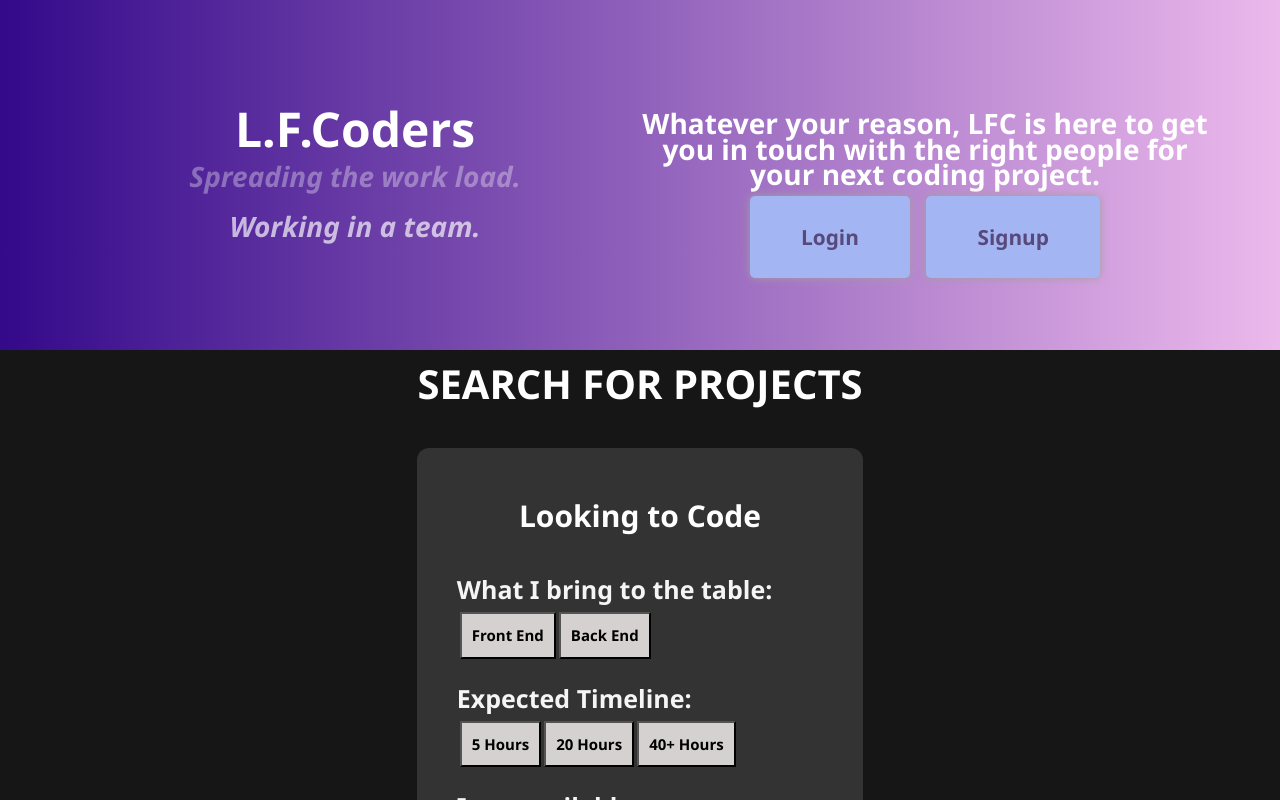
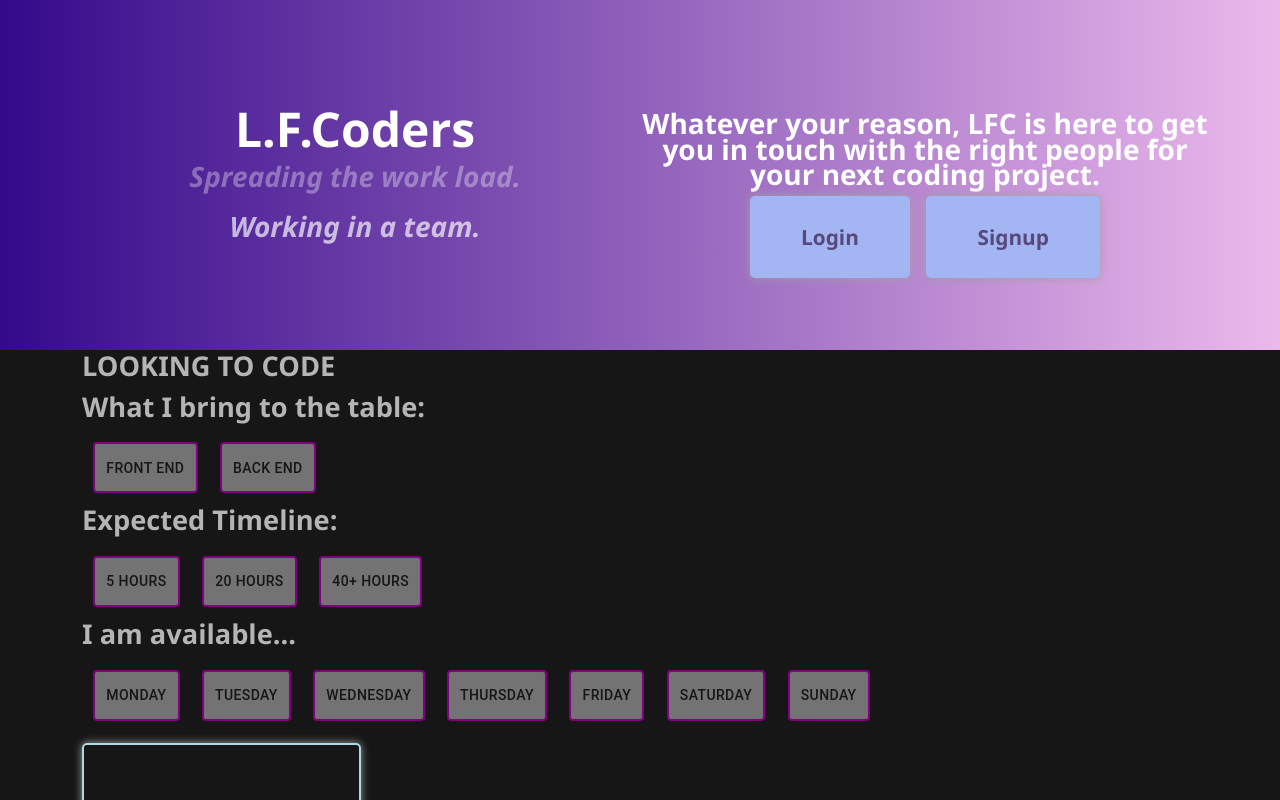
Before and after one commit to LorenzoFTSIC/LFCoders, a React (Create React App) app in the folder client/: page /search in a window 1280 px wide. Shown: the top 800 px of the page. Built offline with nearby package versions, Linux system fonts and the light colour scheme.

Commit message:
SEARCH - confirmed the main branch

```diff
--- a/client/src/pages/Search.js
+++ b/client/src/pages/Search.js
@@ -1,146 +1,243 @@
 import React from 'react';
+import Button from '@mui/material/Button';
 
 // import LFCForm from '../components/LFCForm';
 // import LTCForm from '../components/LTCForm/LTCForm';
 
 const style = {
-  container: {
-    maxWidth: '40%',
-    margin: '0 auto',
-    padding: 40,
-    background: '#333',
+  // container: {
+  //   maxWidth: '40%',
+  //   margin: '0 auto',
+  //   padding: 40,
+  //   background: '#333',
+  //   color: 'whitesmoke',
+  //   fontSize: 18,
+  //   borderRadius: '12px'
+  // },
+  // maintitle: {
+  //   fontSize: 40,
+  //   textAlign: 'center',
+  //   color: 'white',
+  //   marginTop: '10px',
+  //   marginBottom: '40px'
+  // },
+  // title: {
+  //   fontSize: 30,
+  //   textAlign: 'center',
+  //   fontWeight: 'bold',
+  //   color: 'white',
+  //   marginTop: '10px',
+  //   marginBottom: '40px'
+  // },
+  // heading3: {
+  //   fontSize: 25,
+  //   marginTop: '20px'
+  // },
+  // button: {
+  //   fontSize: 15,
+  //   padding: '10px',
+  //   color: 'black',
+  //   fontWeight: 'bold',
+  //   backgroundColor: '#d6d1d1',
+  //   marginLeft: '3px',
+  //   marginBottom: '4px'
+  // }
+  Button: {
+    margin: '1%',
+    padding: '1%',
+    background: 'rgba(255, 255, 255, 0.4)',
+    color: '#161616',
+    border: '2px solid purple'
+  },
+  // 'Button:hover': {
+  //   background: 'rgba(255, 255, 255, 0.08)',
+  //   color: 'whitesmoke',
+  //   border: '2px solid purple'
+  // },
+  submit: {
     color: 'whitesmoke',
-    fontSize: 18,
-    borderRadius: "12px"
-
-  },
-
-  maintitle: {
-    fontSize: 40,
-    textAlign: "center",
-    color: "white",
-    marginTop:"10px",
-    marginBottom:"40px"
-  },
-
-  title: {
-    fontSize: 30,
-    textAlign: "center",
-    fontWeight:"bold",
-    color: "white",
-    marginTop:"10px",
-    marginBottom:"40px",
-  },
-
-  heading3: {
-    fontSize: 25,
-    marginTop:"20px"
-
-  },
-
-  button: {
-    fontSize: 15,
-    padding:"10px",
-    color: "black",
-    fontWeight: 'bold',
-    backgroundColor: '#d6d1d1',
-    marginLeft:"3px",
-    marginBottom:"4px"
-  },
-
+    border: '2px solid lightblue',
+    margin: '1% 0'
+  }
+  // 'Button:hover': {
+  //   background: 'rgba(255, 161, 253, 0.3)',
+  //   boxShadow: '0px 0px 8px rgb(161, 161, 161)'
+  // }
+  // '&:active': {
+  //   boxShadow: 'none',
+  //   backgroundColor: '#0062cc',
+  //   borderColor: '#005cbf'
+  // },
+  // '&:focus': {
+  //   boxShadow: '0 0 0 0.2rem rgba(0,123,255,.5)'
+  // }
 };
 
 const Search = () => {
   return (
-    <div>
-    <h1 className= "maintitle" style={style.maintitle}>SEARCH FOR PROJECTS</h1>
-    <div className="searchPage">
-      <div style={style.container}>
-        <h1 className= "title" style={style.title}>Looking to Code</h1>
-      <div>
+    <div className="modalPage">
 
+      <div className="modalContainer">
+        {/* <div style={style.container}>
+        <h1 className= "title" style={style.title}></h1>
+      <div> */}
+      <h3 className="mainTitle">LOOKING TO CODE</h3>
         <form>
-        <h3 className="heading3" style={style.heading3}>What I bring to the table:</h3>
-         <div className= "">
-         <button className="button favorite styled" style={style.button}
-          type="radio">
+          <h3 className="sectionHeading">What I bring to the table:</h3>
+          <div className="buttonContainer">
+            <Button
+              // className="formOptionButton"
+              // ^ button favorite styled
+              style={style.Button}
+              variant="outlined"
+              size="medium"
+              // type="radio"
+            >
               Front End
-        </button>
+            </Button>
 
-        <button className="button favorite styled" style={style.button}
-          type="radio">
+            <Button
+              // className="formOptionButton"
+              // ^ button favorite styled
+              style={style.Button}
+              variant="outlined"
+              size="medium"
+              // type="radio"
+            >
               Back End
-        </button>
+            </Button>
           </div>
 
-        <h3 className="heading3" style={style.heading3}>Expected Timeline:</h3>
-         <div className= "">
-         <button className="button favorite styled" style={style.button}
-          type="radio">
+          <h3 className="sectionHeading">Expected Timeline:</h3>
+          <div className="buttonContainer">
+            <Button
+              // className="formOptionButton"
+              // ^ button favorite styled
+              style={style.Button}
+              variant="outlined"
+              size="medium"
+              // type="radio"
+            >
               5 Hours
-        </button>
+            </Button>
 
-        <button className="button favorite styled" style={style.button}
-          type="radio">
+            <Button
+              // className="formOptionButton"
+              // ^ button favorite styled
+              style={style.Button}
+              variant="outlined"
+              size="medium"
+              // type="radio"
+            >
               20 Hours
-        </button>
+            </Button>
 
-        <button className="button favorite styled" style={style.button}
-          type="radio">
+            <Button
+              // className="formOptionButton"
+              // ^ button favorite styled
+              style={style.Button}
+              variant="outlined"
+              size="medium"
+              // type="radio"
+            >
               40+ Hours
-        </button>
+            </Button>
           </div>
 
-        <h3 className="heading3" style={style.heading3}>I am available...</h3>
-         <div className= "">
-         <button className="button favorite styled" style={style.button}
-          type="button">
+          <h3 className="sectionHeading">I am available...</h3>
+          <div className="buttonContainer">
+            <Button
+              // className="formOptionButton"
+              // ^ button favorite styled
+              style={style.Button}
+              variant="outlined"
+              size="medium"
+              type="button"
+            >
               Monday
-        </button>
+            </Button>
 
-        <button className="button favorite styled" style={style.button}
-          type="button">
+            <Button
+              // className="formOptionButton"
+              // ^ button favorite styled
+              style={style.Button}
+              variant="outlined"
+              size="medium"
+              type="button"
+            >
               Tuesday
-        </button>
+            </Button>
 
-        <button className="button favorite styled" style={style.button}
-          type="radio">
+            <Button
+              // className="formOptionButton"
+              // ^ button favorite styled
+              style={style.Button}
+              variant="outlined"
+              size="medium"
+              // type="radio"
+            >
               Wednesday
-        </button>
+            </Button>
 
-        <button className="button favorite styled" style={style.button}
-          type="radio">
+            <Button
+              // className="formOptionButton"
+              // ^ button favorite styled
+              style={style.Button}
+              variant="outlined"
+              size="medium"
+              // type="radio"
+            >
               Thursday
-        </button>
+            </Button>
 
-        <button className="button favorite styled" style={style.button}
-          type="radio">
+            <Button
+              // className="formOptionButton"
+              // ^ button favorite styled
+              style={style.Button}
+              variant="outlined"
+              size="medium"
+              // type="radio"
+            >
               Friday
-        </button>
+            </Button>
 
-        <button className="button favorite styled" style={style.button}
-          type="radio">
+            <Button
+              // className="formOptionButton"
+              // ^ button favorite styled
+              style={style.Button}
+              variant="outlined"
+              size="medium"
+              // type="radio"
+            >
               Saturday
-        </button>
+            </Button>
 
-        <button className="button favorite styled" style={style.button}
-          type="radio">
+            <Button
+              // className="formOptionButton"
+              // ^ button favorite styled
+              style={style.Button}
+              variant="outlined"
+              size="medium"
+              // type="radio"
+            >
               Sunday
-        </button>
+            </Button>
           </div>
 
+
+        </form>
         <button
-        className="btn btn-block btn-info"
+            className="btn btn-block"
             type="submit"
             aria-label="Close"
+            style={style.submit}
           >
             Submit
           </button>
-    </form>
       </div>
     </div>
-        </div>
-        </div>
+    // </div>
+    // </div>
     //   HTML and CSS by AlvaroTrigo on CodePen: TabbyTabs
   );
 };
```
Lines whose indentation alone changed are shown as unchanged.
